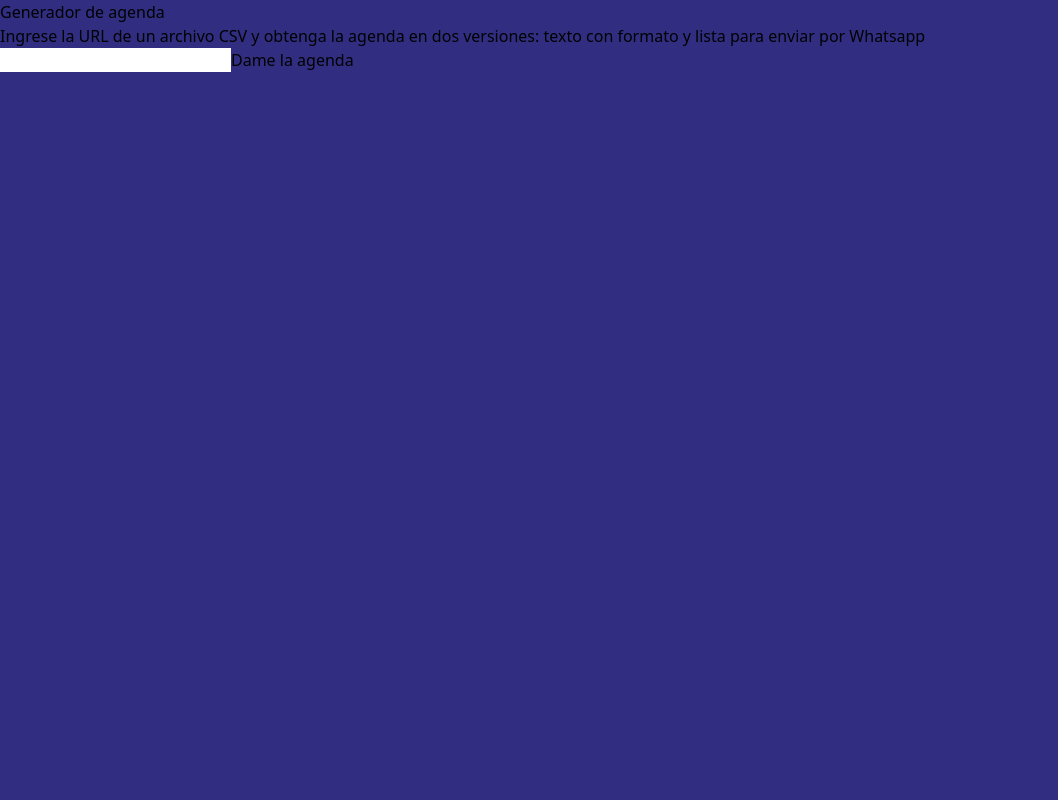
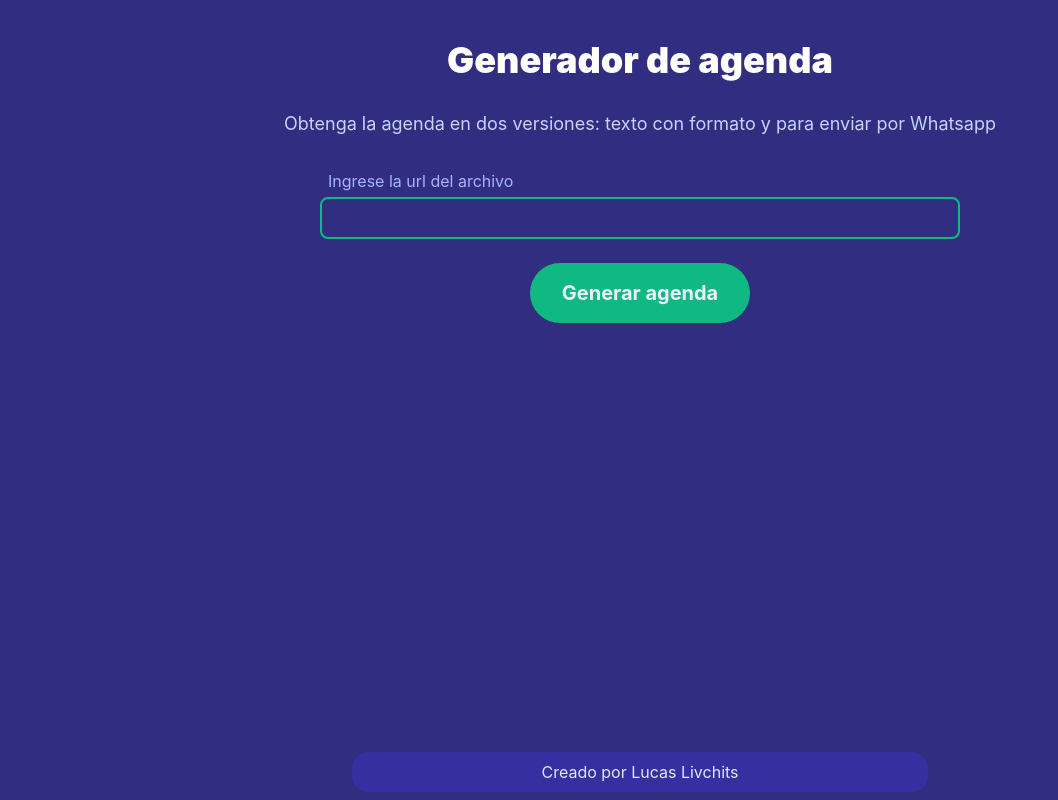
Before and after one commit to livchits/agenda-generator, a React (Vite) app: page / in a window 1280 px wide. Shown: the whole page, without its empty margins (0-1058 px from the left). Built offline with nearby package versions, Linux system fonts and the light colour scheme.

Commit message:
Add Footer component

```diff
--- a/src/App.jsx
+++ b/src/App.jsx
@@ -1,18 +1,26 @@
 import * as React from 'react';
+
+import Container from './components/Container';
+import Footer from './components/Footer';
+import Form from './components/Form';
 
 function App() {
   return (
-    <main>
-      <h1>Generador de agenda</h1>
-      <p>
-        Ingrese la URL de un archivo CSV y obtenga la agenda en dos versiones: texto con
-        formato y lista para enviar por Whatsapp
-      </p>
-      <form action=''>
-        <input id='csv-url' name='csv-url' type='text' />
-        <button type='submit'>Dame la agenda</button>
-      </form>
-    </main>
+    <Container>
+      <main>
+        <section className='px-2 text-center'>
+          <h1 className='py-8 mt-2 text-4xl font-black text-white'>
+            Generador de agenda
+          </h1>
+          <p className='text-lg leading-snug text-indigo-200'>
+            Obtenga la agenda en dos versiones: texto con formato y para enviar por
+            Whatsapp
+          </p>
+        </section>
+        <Form />
+      </main>
+      <Footer />
+    </Container>
   );
 }
 
--- /dev/null
+++ b/src/components/Footer.jsx
@@ -0,0 +1,14 @@
+import * as React from 'react';
+
+function Footer() {
+  return (
+    <footer className='py-2 mx-auto mb-2 w-3/4 text-center text-indigo-100 bg-indigo-800 bg-opacity-95 rounded-2xl'>
+      Creado por{' '}
+      <a className='hover:text-indigo-300' href='https://github.com/livchits'>
+        Lucas Livchits
+      </a>
+    </footer>
+  );
+}
+
+export default Footer;
```
